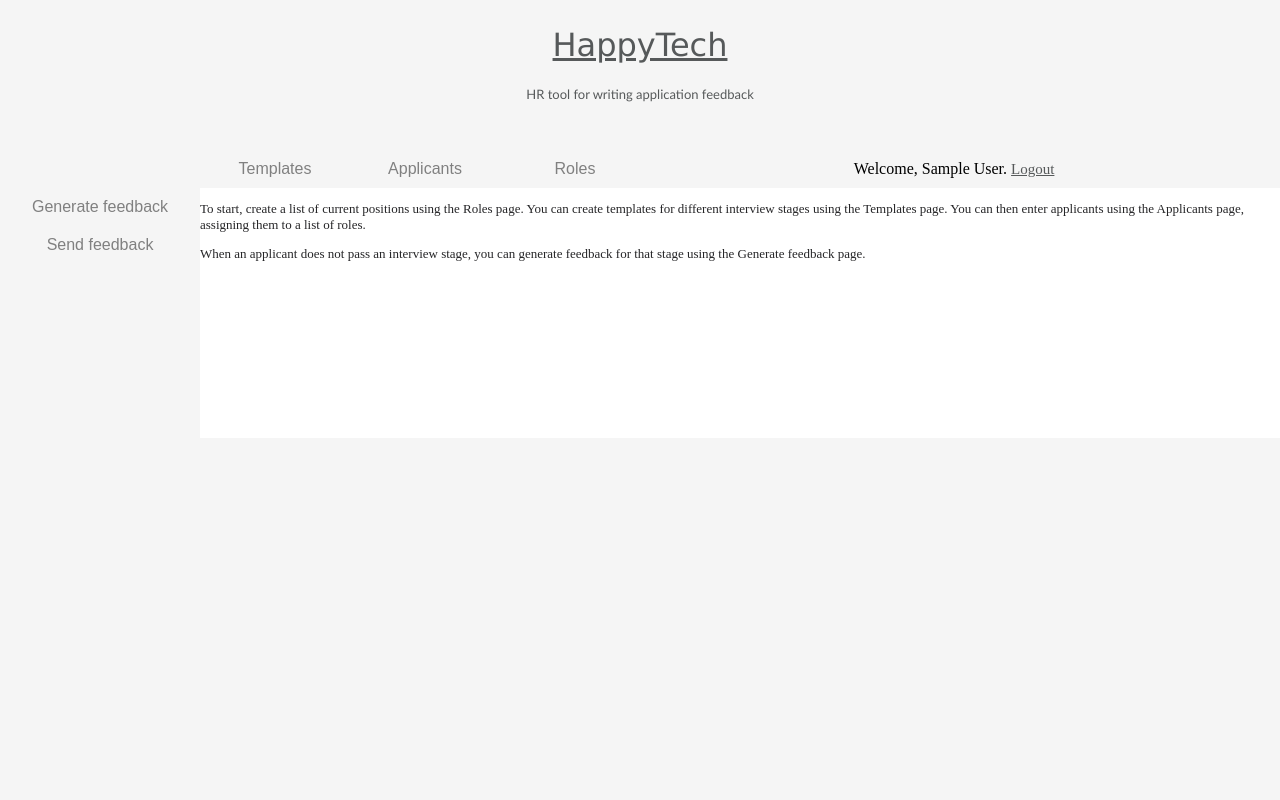
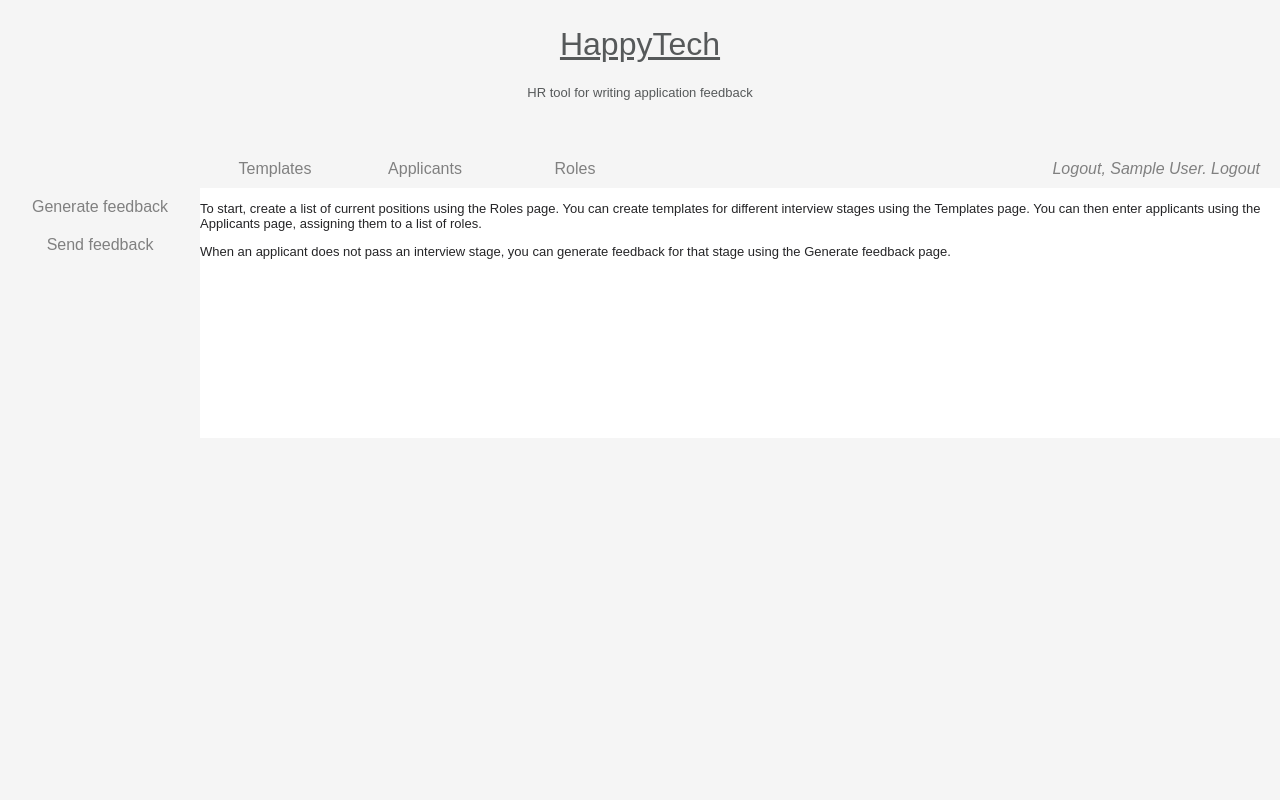
Before and after one commit to TayaV60/Web_dev_proj, a PHP site: page /index.php in a window 1280 px wide. Run offline with PHP 8.4, Linux system fonts and the light colour scheme; the visitor is signed in with stand-in values (Sample User, id 1).

Commit message:
CSS improvements

```diff
--- a/forms.css
+++ b/forms.css
@@ -3,7 +3,7 @@
 }
 
 body {
-  font-family: 'Times New Roman', Times, serif;
+  font-family: Arial, Helvetica, sans-serif;
   background-color:whitesmoke;
   margin: 0px;
 }
@@ -21,7 +21,6 @@ h1 {
   font-weight: 300;
   font-size: 25 px;
   text-align: center;
-  font-family: 'Lucida Sans', 'Lucida Sans Regular', 'Lucida Grande', 'Lucida Sans Unicode', Geneva, Verdana, sans-serif;
 }
 
 h3 {
@@ -29,7 +28,6 @@ h3 {
   font-weight: 50;
   font-size: 13px;
   text-align: center;
-  font-family: 'Gill Sans', 'Gill Sans MT', Calibri, 'Trebuchet MS', sans-serif;
 }
 
 h3.feedback {
@@ -60,7 +58,6 @@ pre.feedback {
   text-decoration: none;
   text-align: center;
   color: grey;
-  font-family: Arial, Helvetica, sans-serif;
   display: block;
 }
 
@@ -76,20 +73,28 @@ pre.feedback {
 
 .horizontal {
   flex: 60%;
-  padding: 0px 200px;
-  display: inline-block;
+  margin-left: 200px;
+  display: flex;
 }
 
 .horizontal a {
   background-color: whitesmoke;
   padding: 10px 0px;
   cursor: pointer;
-  width: 150px;
   text-decoration: none;
   text-align: center;
   color: grey;
-  font-family: Arial, Helvetica, sans-serif;
-  display: inline-block;
+}
+
+.horizontal a.page_link {
+  width: 150px;
+}
+
+.horizontal a.logoutlink {
+  margin-right: 10px;
+  padding: 10px 10px;
+  margin-left: auto;
+  font-style: italic;
 }
 
 .horizontal a:hover {
--- a/page_elements/Page.php
+++ b/page_elements/Page.php
@@ -29,11 +29,11 @@ class Page
             $user = $this->dbUsers->getUserByUsername($_SESSION['username']);
             $name = $user["name_surname"];
             $logout = "
-                <span>Welcome, $name. <a class='links' href='logout.php'>Logout</a><span>
+                <a class='logoutlink' href='logout.php'>Logout, $name. Logout</a>
             ";
         }
 
-        $top_menu = $this->topMenu($this->tab_title);
+        $top_menu = $this->topMenu($this->tab_title, $logout);
         $side_menu = $this->sideMenu($this->tab_title);
         $to_return = "
             <html>
@@ -48,7 +48,7 @@ class Page
                     <h1><a href='index.php' class='titlelinks' >HappyTech</a></h1>
                     <h3>HR tool for writing application feedback</h3>
                 </div>
-                $top_menu $logout
+                $top_menu
                 <div class='container'>
                     $side_menu
                     <!-- the contents field -->
@@ -91,7 +91,7 @@ class Page
         return $menu;
     }
 
-    private function topMenu($title)
+    private function topMenu($title, $logout)
     {
         $tabs = [
             "Templates" => "templates",
@@ -100,13 +100,13 @@ class Page
         ];
         $menu = "<div class='horizontal'>";
         foreach ($tabs as $tab_title => $tab_file) {
+            $linkClass = "page_link";
             if ($tab_title == $title) {
-                $linkClass = "current_tab";
-            } else {
-                $linkClass = "";
+                $linkClass .= " current_tab";
             }
             $menu .= "<a class='$linkClass' href='$tab_file.php'>$tab_title</a>";
         }
+        $menu .= $logout;
         $menu .= "</div>";
         return $menu;
     }
```
